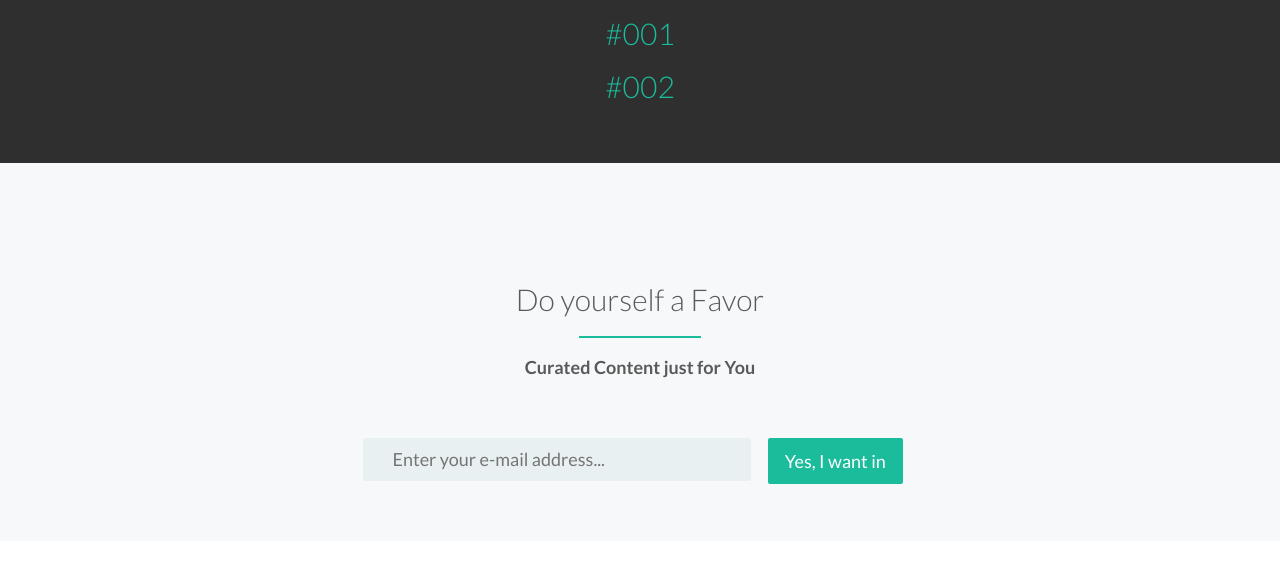
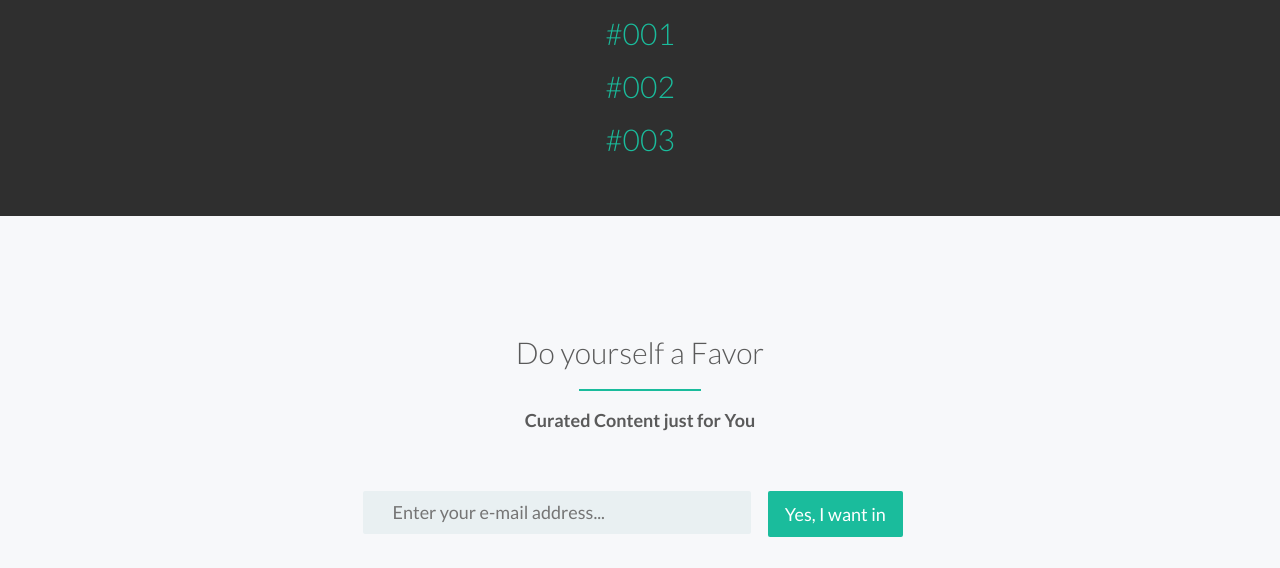
Before and after one commit to weeklymachine/weeklymachine.github.io, a plain HTML site: page index.html in a window 1280 px wide. Shown: the part 1655-2223 px from the top of the page. Drawn offline with Linux system fonts and the light colour scheme; files whose address does not match are found by name.

Commit message:
updated with 003

```diff
--- a/index.html
+++ b/index.html
@@ -114,6 +114,7 @@
           <h2>Past Numbers</h2>
             <h2><a href="http://us2.campaign-archive2.com/?u=082f48cac0f08dbef2d4587ef&id=4354260aef">#001</a></h2>
             <h2><a href="http://us2.campaign-archive1.com/?u=082f48cac0f08dbef2d4587ef&id=7172831ff0&e=76897ed67e">#002</a></h2>
+            <h2><a href="http://eepurl.com/bwbzi9">#003</a></h2>
         </div><!--/row -->
       </div><!--/container -->
     </div><!--/CTA -->
```
